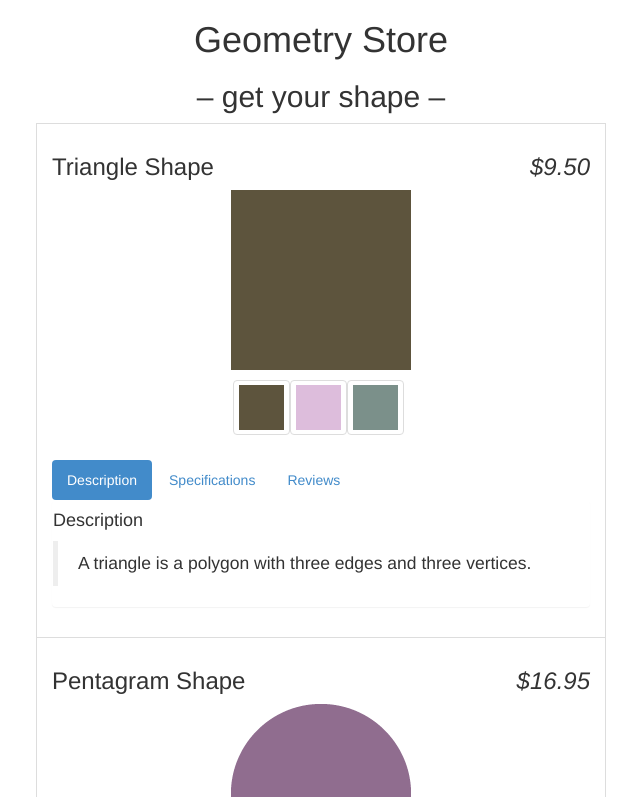
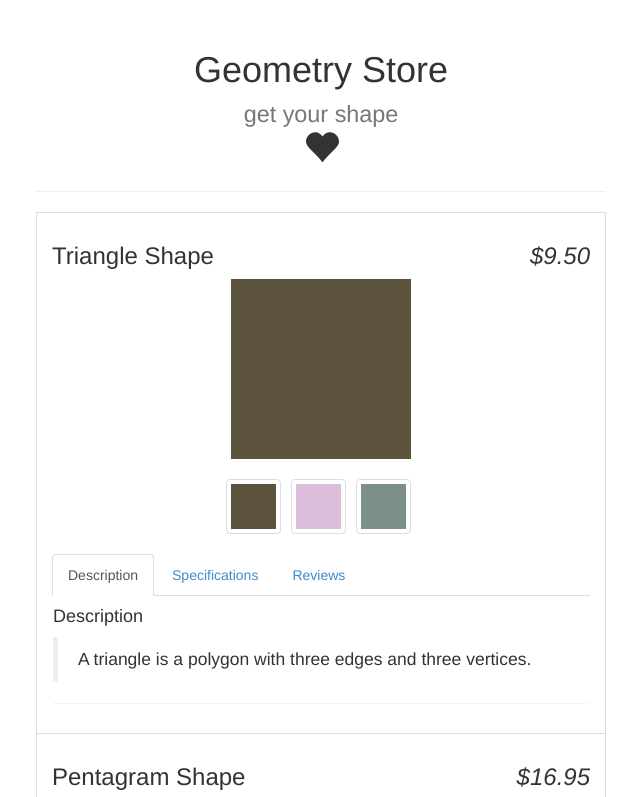
Before and after one commit to klappradla/geometry_store, a plain HTML site: page index.html in a window 1280 px wide. Shown: the top 797 px of the page, without its empty margins (319-959 px from the left). Drawn offline with Linux system fonts and the light colour scheme.

Commit message:
Some layouting.

```diff
--- a/app/assets/styles/custom.css
+++ b/app/assets/styles/custom.css
@@ -1,9 +1,17 @@
+body {
+	padding-top: 10px;
+}
+
 .container {
 	max-width: 600px;
 }
 
 .img-wrap {
-	margin-bottom: 10px;
+	margin-bottom: 20px;
+}
+
+.gallery {
+	margin-bottom: 20px;
 }
 
 .ng-invalid.ng-dirty {
--- a/app/views/gallery.html
+++ b/app/views/gallery.html
@@ -3,8 +3,8 @@
 		<img ng-src="{{product.images[gallery.current].full}}"/>
 	</div>
 	<ul class="list-inline clearfix">
-		<li class="thumbnail" ng-repeat="image in product.images">
-			<img ng-src="{{image.thumb}}"/>
+		<li ng-repeat="image in product.images">
+			<img class="img-thumbnail" ng-src="{{image.thumb}}"/>
 		</li>
 	</ul>
 </div>
--- a/app/views/product-panel.html
+++ b/app/views/product-panel.html
@@ -1,5 +1,5 @@
 <section>
-	<ul class="nav nav-pills">
+	<ul class="nav nav-tabs">
 		<li ng-class="{ active: panel.isSelected(1) }">
 			<a href ng-click="panel.selectTab(1)">Description</a>
 		</li>
--- a/index.html
+++ b/index.html
@@ -8,16 +8,19 @@
 </head>
 
 <body class="container" ng-controller="StoreController as store">
-	<header>
-		<h1 class="text-center">Geometry Store</h1>
-      <h2 class="text-center">– get your shape –</h2>
+	<header class="page-header">
+		<h1 class="text-center">
+			Geometry Store<br>
+			<small>get your shape</small><br>
+			<span class="glyphicon glyphicon-heart"></span>
+		</h1>
 	</header>
 
 	<!-- products -->
 	<ul class="list-group">
 
 		<!-- product -->
-		<li class="list-group-item" ng-repeat="product in store.products" ng-hide="product.soldOut">
+		<li class="list-group-item clearfix" ng-repeat="product in store.products" ng-hide="product.soldOut">
 			<product-title></product-title>
 
 			<!-- images -->
@@ -26,7 +29,7 @@
 			<!-- tabs -->
 			<product-panel></product-panel>
 
-			<button ng-show="product.canPurchase">Add to Cart</button>
+			<button class="btn btn-primary" ng-show="product.canPurchase">Add to Cart</button>
 		</li>
 	</ul>
 
```
Also changed, not shown: app/assets/fonts/glyphicons-halflings-regular.ttf (added), app/assets/fonts/glyphicons-halflings-regular.woff (added), 2 other files.
